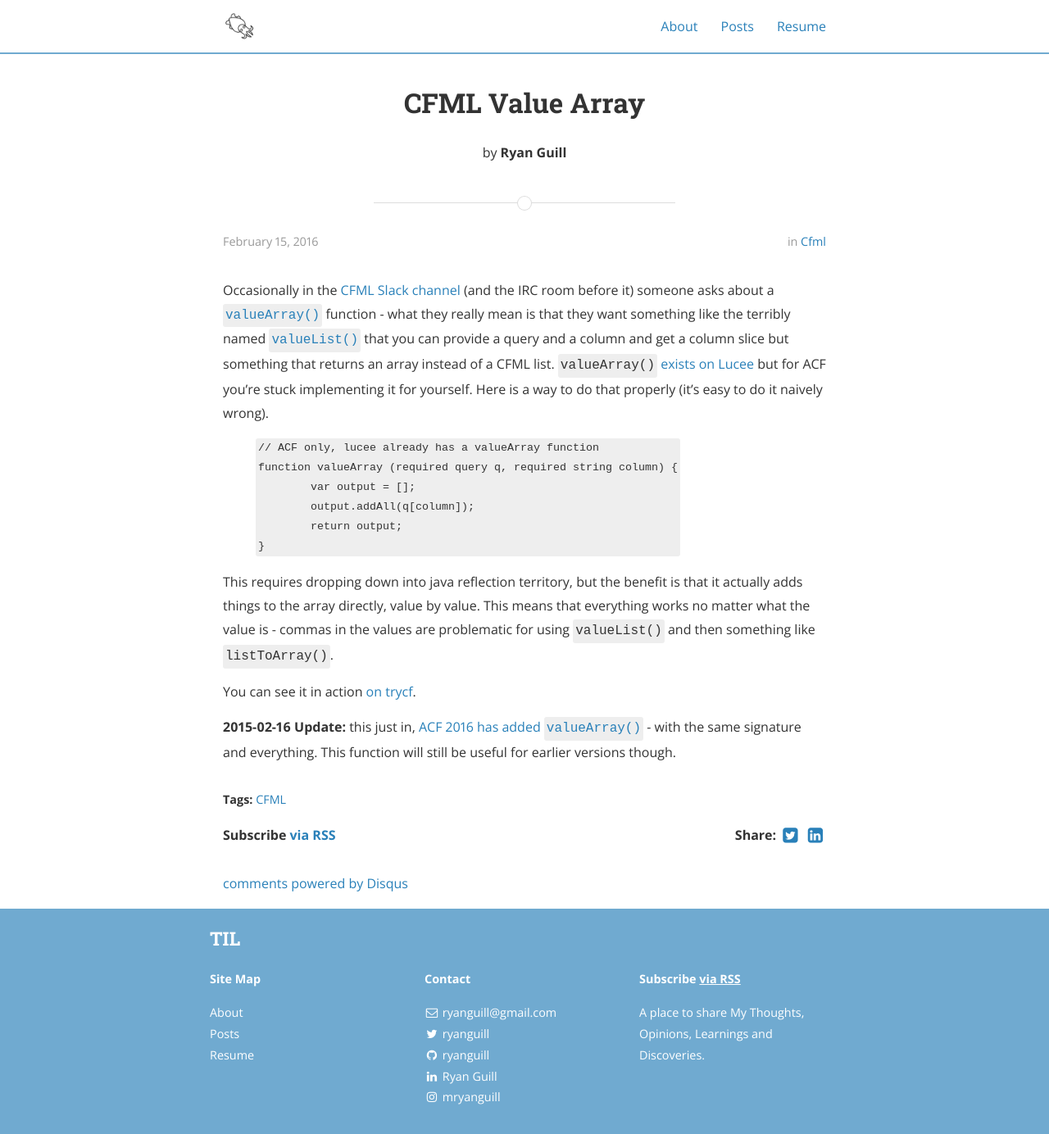
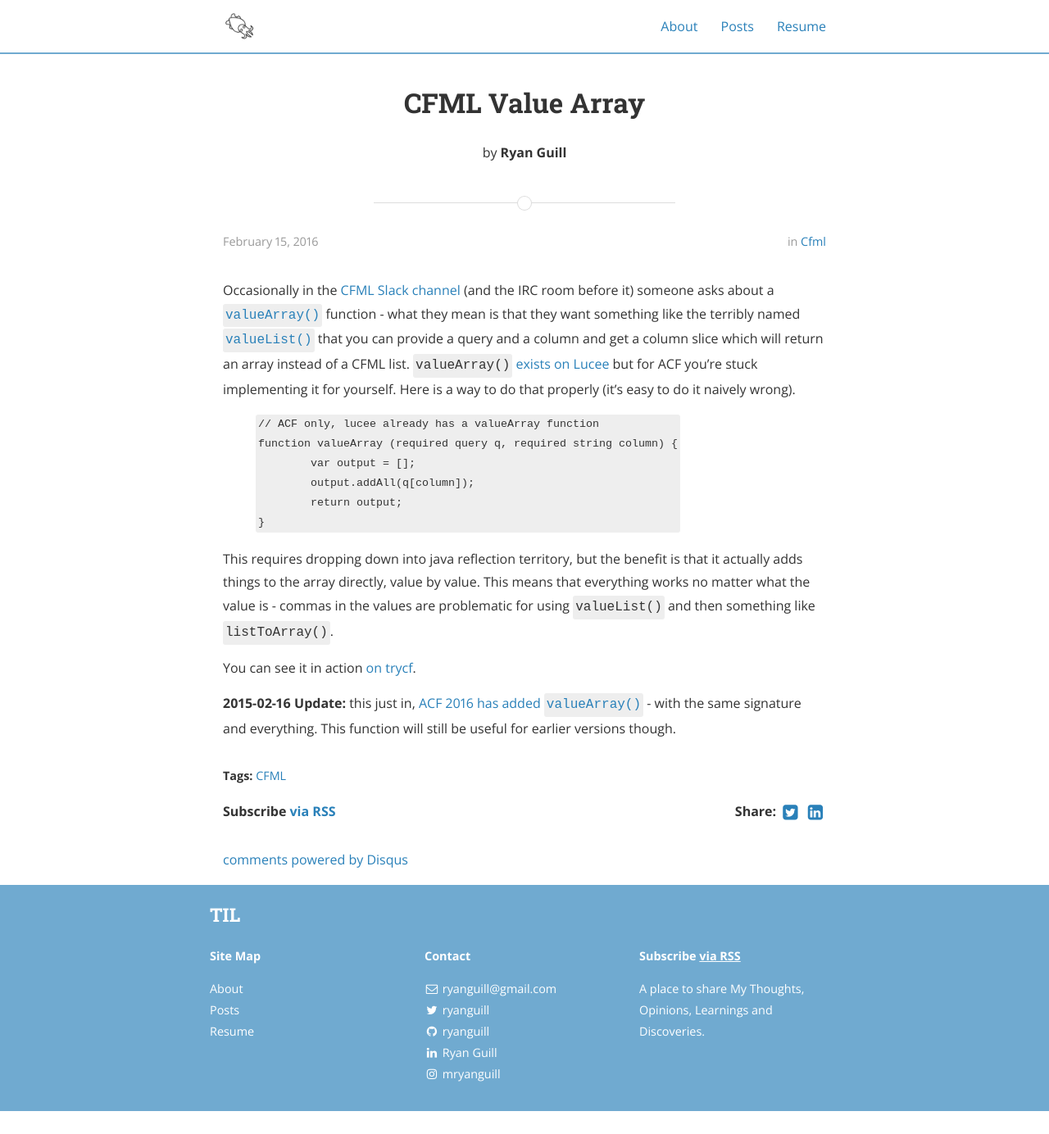
Before and after one commit to ryanguill/ryanguill.github.io, a Jekyll site: the page built from _posts/2016-02-15-cfml-query-valuearray.md, in a window 1280 px wide. Shown: the whole page at 82% size. Built offline with Jekyll 4.4.1, drawn with Linux system fonts in a browser that asks for light colours; nearby versions of some CDN libraries; comment, search, counter and statistics services are not loaded; a style sheet for code colours, icons or effects is not loaded; after the commit the page ends 1356 px from its top, so only the background shows below that.

Commit message:
grammer update for valueArray

```diff
--- a/_posts/2016-02-15-cfml-query-valuearray.md
+++ b/_posts/2016-02-15-cfml-query-valuearray.md
@@ -7,7 +7,7 @@
 tags: CFML
 ---
 
-Occasionally in the [CFML Slack channel](http://cfml-slack.herokuapp.com/) (and the IRC room before it) someone asks about a [`valueArray()`](http://cfdocs.org/valuearray) function - what they really mean is that they want something like the terribly named [`valueList()`](http://cfdocs.org/valuelist) that you can provide a query and a column and get a column slice but something that returns an array instead of a CFML list.  `valueArray()` [exists on Lucee](http://docs.lucee.org/reference/functions/valuearray.html) but for ACF you're stuck implementing it for yourself.  Here is a way to do that properly (it's easy to do it naively wrong).
+Occasionally in the [CFML Slack channel](http://cfml-slack.herokuapp.com/) (and the IRC room before it) someone asks about a [`valueArray()`](http://cfdocs.org/valuearray) function - what they mean is that they want something like the terribly named [`valueList()`](http://cfdocs.org/valuelist) that you can provide a query and a column and get a column slice which will return an array instead of a CFML list.  `valueArray()` [exists on Lucee](http://docs.lucee.org/reference/functions/valuearray.html) but for ACF you're stuck implementing it for yourself.  Here is a way to do that properly (it's easy to do it naively wrong).
 
 <!-- break -->
 
```
